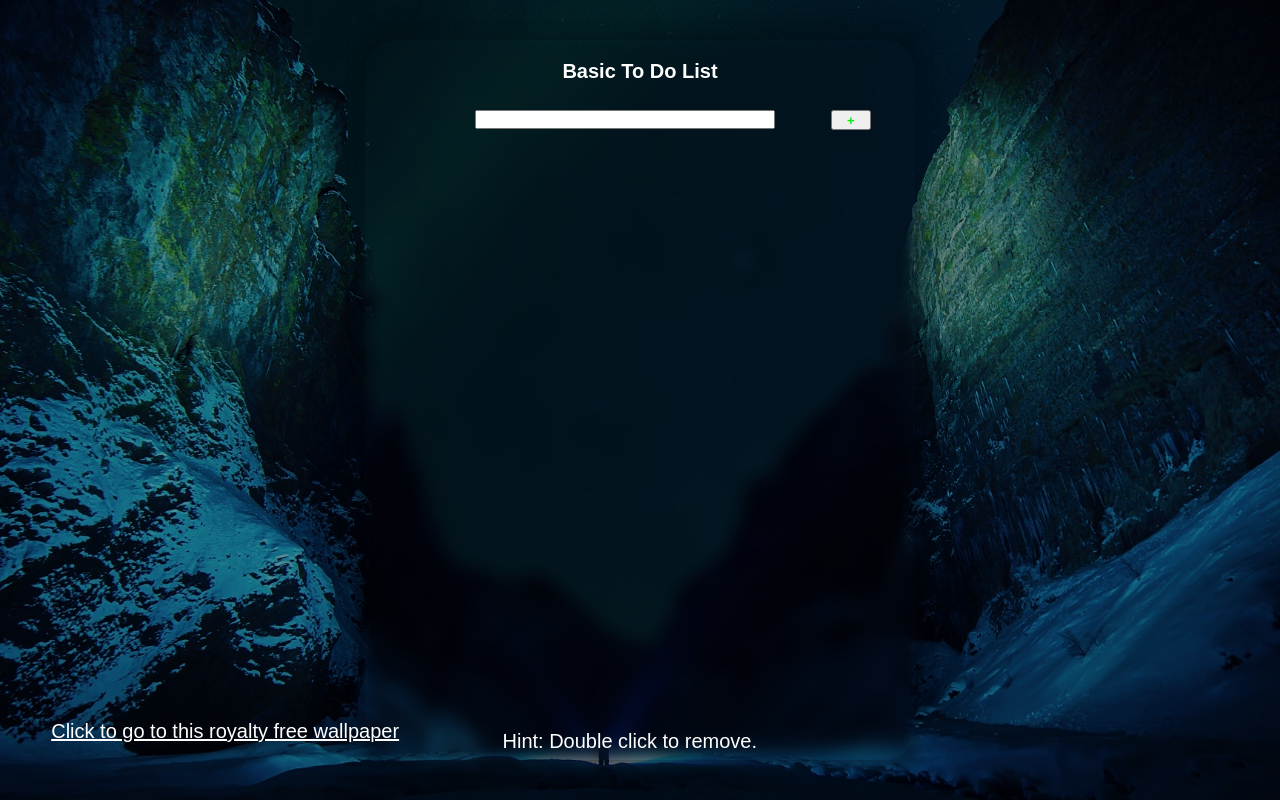
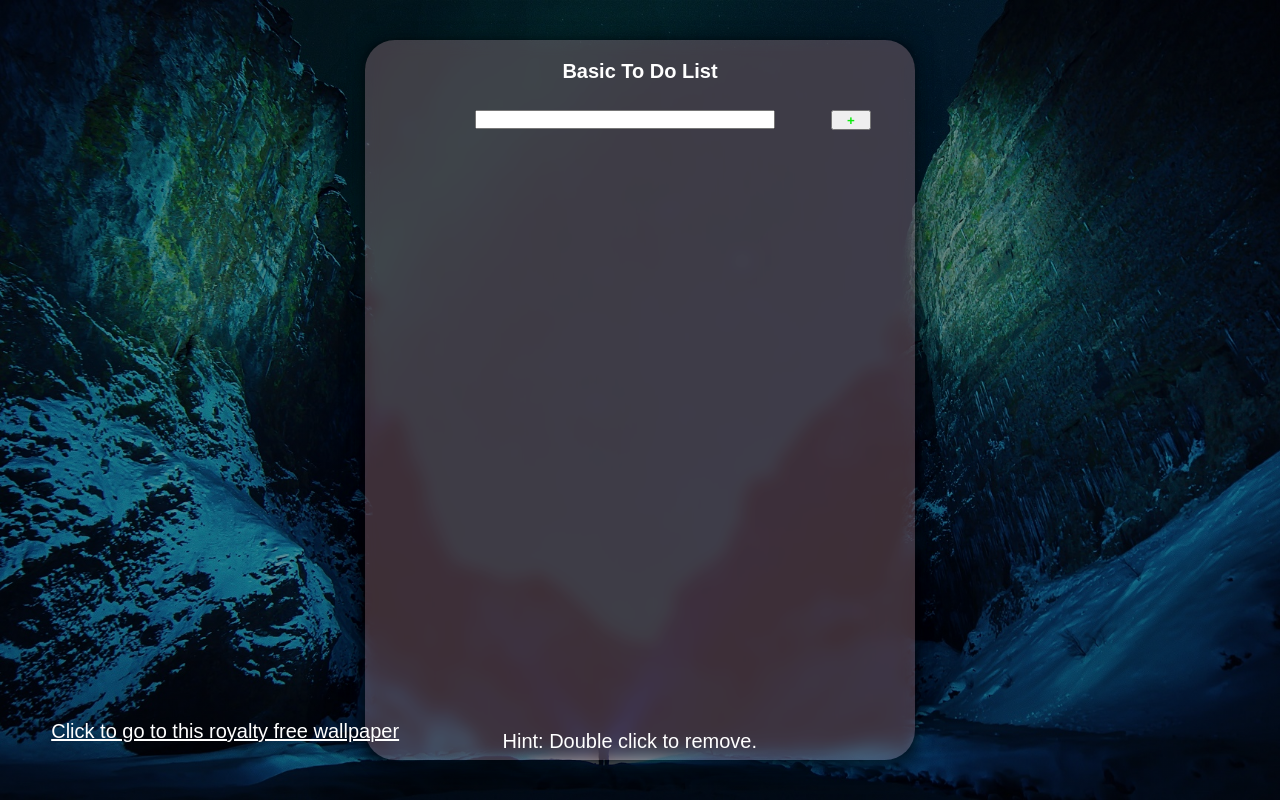
Before and after one commit to Solemensis/to-do-list, a plain HTML site: page index.html in a window 1280 px wide. Drawn offline with Linux system fonts and the light colour scheme.

Commit message:
Update style.css

```diff
--- a/style.css
+++ b/style.css
@@ -38,7 +38,10 @@ a:visited {
   top: 50%;
   left: 50%;
   transform: translate(-50%, -50%);
-  box-shadow: 0 0 35px 25px rgba(0, 0, 0, 0.178);
+  box-shadow: rgba(0, 0, 0, 0.25) 0px 54px 55px,
+    rgba(0, 0, 0, 0.12) 0px -12px 30px, rgba(0, 0, 0, 0.12) 0px 4px 6px,
+    rgba(0, 0, 0, 0.17) 0px 12px 13px, rgba(0, 0, 0, 0.09) 0px -3px 5px;
+  background-color: rgba(255, 192, 203, 0.236);
 }
 
 .textInput {
```
